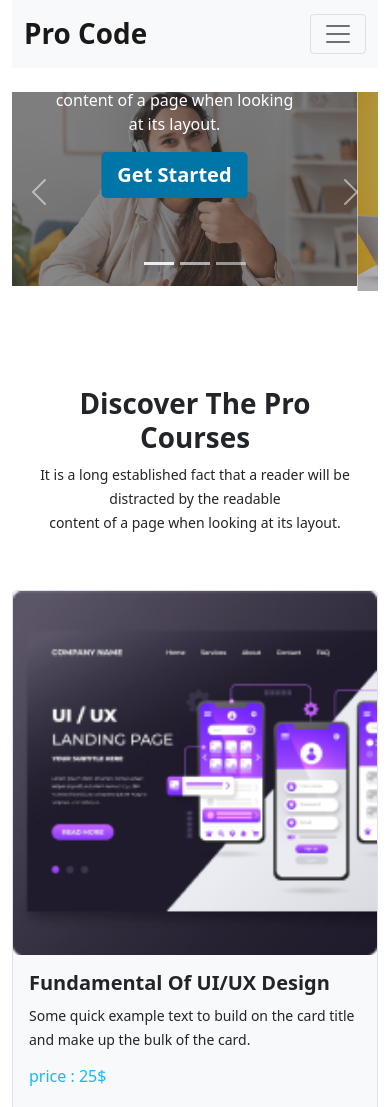
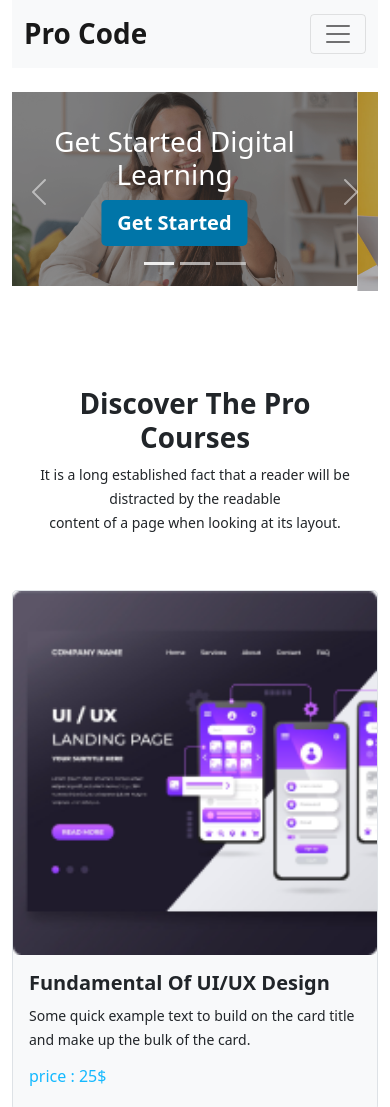
Before and after one commit to humayon-is-on/3rd-Assignment, a plain HTML site: page index.html in a window 390 px wide. Shown: the top 1107 px of the page. Drawn offline with nearby package versions, Linux system fonts and the light colour scheme.

Commit message:
icons-added

```diff
--- a/index.html
+++ b/index.html
@@ -14,7 +14,7 @@
     <title>pro-code</title>
 </head>
 
-<body class="container">
+<body class="container pro-code-fontcustm ">
     <header>
 
         <nav class="navbar navbar-expand-lg navbar-light bg-light">
@@ -63,9 +63,9 @@
                     <img src="images/cover/cover-1.png" class="d-block w-100 img-fluid" alt="...">
 
 
-                    <div class="carousel-caption   my-5 ">
-                        <h1 class="fw-bolder ">Get Started Digital <br> Learning</h1>
-                        <p>It is a long established fact that a reader will be distracted by the readable <br>content of a page when looking at its layout.</p>
+                    <div class="carousel-caption   my-sm-3 my-md-5 ">
+                        <h1 class="fw-sm-bolder ">Get Started Digital <br> Learning</h1>
+                        <p class="d-none d-sm-block">It is a long established fact that a reader will be distracted by the readable <br>content of a page when looking at its layout.</p>
                         <button type="button" class="pro-code-bgc btn-lg fw-bold">Get Started</button>
                     </div>
 
@@ -74,17 +74,17 @@
 
                 <div class="carousel-item ">
                     <img src="images/cover/cover-2.png" class="d-block img-fluid w-100" alt="...">
-                    <div class="carousel-caption  my-5">
-                        <h1 class="fw-bolder"> Start Digital Code <br> Classes</h1>
-                        <p>It is a long established fact that a reader will be distracted by the readable <br>content of a page when looking at its layout.</p>
+                    <div class="carousel-caption  my-sm-3 my-md-5 ">
+                        <h1 class="fw-sm-bolder"> Start Digital Code <br> Classes</h1>
+                        <p class="d-none d-sm-block">It is a long established fact that a reader will be distracted by the readable <br>content of a page when looking at its layout.</p>
                         <button type="button" class=" pro-code-bgc btn-lg fw-bold">Get Started</button>
                     </div>
                 </div>
                 <div class="carousel-item">
                     <img src="images/cover/cover-3.png" class="d-block img-fluid w-100" alt="...">
-                    <div class="carousel-caption  my-5">
-                        <h1>Get Hired Digitally </h1>
-                        <p>It is a long established fact that a reader will be distracted by the readable <br>content of a page when looking at its layout.</p>
+                    <div class="carousel-caption  my-sm-3 my-md-5 ">
+                        <h1 class="fw-sm-bolder">Get Hired Digitally </h1>
+                        <p class="d-none d-sm-block">It is a long established fact that a reader will be distracted by the readable <br>content of a page when looking at its layout.</p>
                         <button type="button" class="pro-code-bgc btn-lg fw-bold">Get Started</button>
                     </div>
                 </div>
@@ -338,9 +338,9 @@
         </section>
         <!-- Asked questions starts here -->
         <section>
-            <div class=" mx-5 px-4">
+            <div class=" mx-5 px-4 ">
                 <div class="text-center">
-                    <h1>Frequently Asked Questions</h1>
+                    <h1 class=" f">Frequently Asked Questions</h1>
                     <p> <small>
                         It is a long established fact that a reader will be distracted by the readable <br> content of a page when looking at its layout.
                     </small></p>
@@ -424,7 +424,7 @@
             <p> <small> Office 41, Zawaya Buildin, Ghala Muscat, <br> Sultanate of Oman </small> </p>
 
             <p><small>Privacy Ploicy | Terms of use</small></p>
-            <div>
+            <div class="fs-5 fs-sm-4">
                 <a href="#" class="mx-3"><i class="fa-brands fa-facebook"></i></a>
                 <a href="#" class="mx-3"><i class="fa-brands fa-linkedin-in"></i></a>
                 <a href="#" class="mx-3"><i class="fa-brands fa-tiktok"></i></a>
--- a/style.css
+++ b/style.css
@@ -1,3 +1,13 @@
+body {
+    font-family: 'Itim', cursive;
+    font-family: 'Mukta', sans-serif;
+    font-family: 'Niconne', cursive;
+    font-family: 'Pacifico', cursive;
+    font-family: 'Poppins', sans-serif;
+    font-family: 'Raleway', sans-serif;
+    font-family: 'Ubuntu', sans-serif;
+}
+
 .pro-code-clr {
     color: rgb(20, 185, 255);
 }
```
